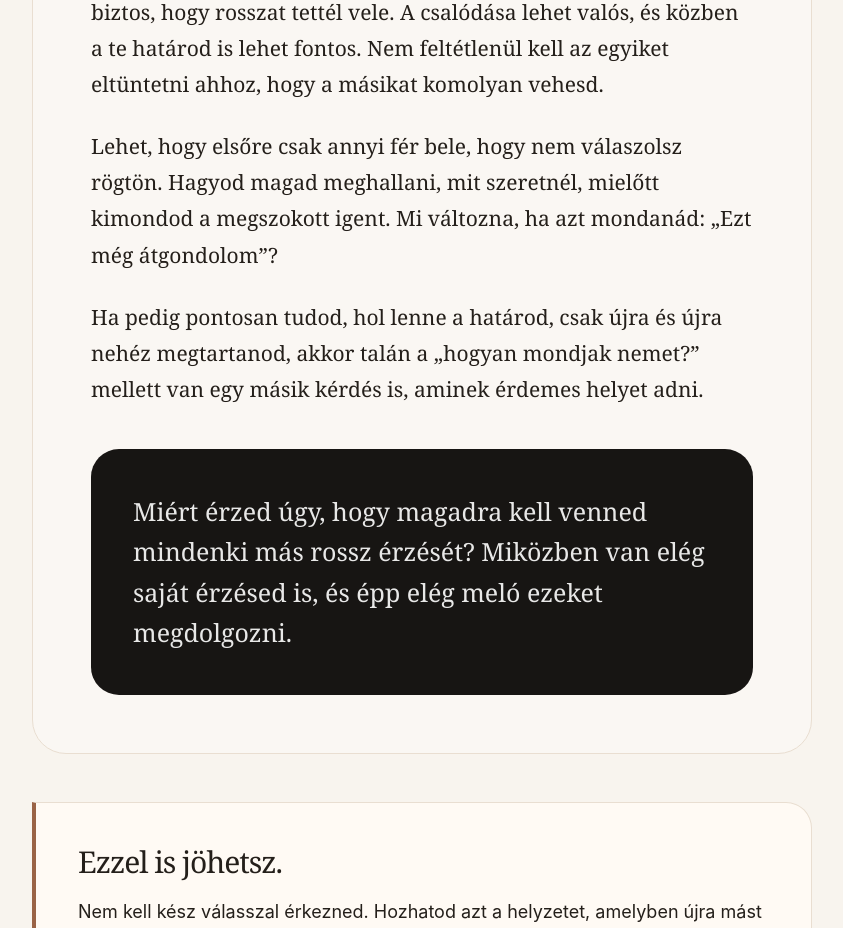
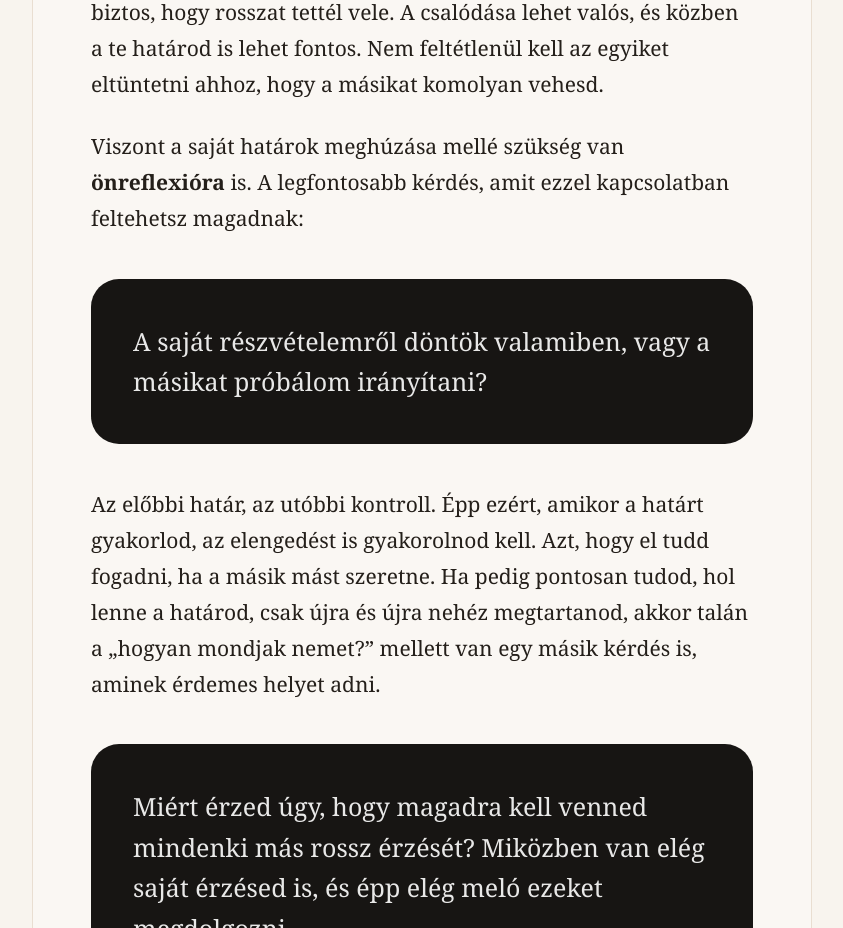
Before and after one commit to aidaszanyi/aidaszanyi-site, a plain HTML site: page irasok/hatarok-meghuzasa-miert-nehez-nemet-mondani.html in a window 1280 px wide. Shown: the part 2120-3048 px from the top of the page, without its empty margins (218-1061 px from the left). Drawn offline with Linux system fonts and the light colour scheme.

Commit message:
cikk módosítás

```diff
--- a/irasok/hatarok-meghuzasa-miert-nehez-nemet-mondani.html
+++ b/irasok/hatarok-meghuzasa-miert-nehez-nemet-mondani.html
@@ -314,8 +314,9 @@
         <p class="article-highlight">Határt húzni sokszor azt is jelenti, hogy megtanulod elviselni: a másiknak esetleg nem tetszik a nemed.</p>
         <p>Mert ha csak olyan határt tudsz megtartani, amit a másik is jóváhagy, mennyi hely marad benne annak, amit te szeretnél?</p>
         <p>Itt jön a kérdés, <strong>hol kezdődik az önzés és hol ér véget az önvédelem?</strong> Nem, nem kell minden helyzetben magadat választanod. Nem, attól még nem vagy önfeladó, hogy néha alkalmazkodsz. És igen, a te határod is lehet indokolatlan, merev vagy bántó. Ezeket is nagyon komolyan kell venni. Közben ott a másik oldal. Attól, hogy valaki csalódik a döntésedben, még nem biztos, hogy rosszat tettél vele. A csalódása lehet valós, és közben a te határod is lehet fontos. Nem feltétlenül kell az egyiket eltüntetni ahhoz, hogy a másikat komolyan vehesd.</p>
-        <p>Lehet, hogy elsőre csak annyi fér bele, hogy nem válaszolsz rögtön. Hagyod magad meghallani, mit szeretnél, mielőtt kimondod a megszokott igent. Mi változna, ha azt mondanád: „Ezt még átgondolom”?</p>
-        <p>Ha pedig pontosan tudod, hol lenne a határod, csak újra és újra nehéz megtartanod, akkor talán a „hogyan mondjak nemet?” mellett van egy másik kérdés is, aminek érdemes helyet adni.</p>
+        <p>Viszont a saját határok meghúzása mellé szükség van <strong>önreflexióra</strong> is. A legfontosabb kérdés, amit ezzel kapcsolatban feltehetsz magadnak:</p>
+		<p class="article-highlight">A saját részvételemről döntök valamiben, vagy a másikat próbálom irányítani?</p>
+        <p>Az előbbi határ, az utóbbi kontroll. Épp ezért, amikor a határt gyakorlod, az elengedést is gyakorolnod kell. Azt, hogy el tudd fogadni, ha a másik mást szeretne. Ha pedig pontosan tudod, hol lenne a határod, csak újra és újra nehéz megtartanod, akkor talán a „hogyan mondjak nemet?” mellett van egy másik kérdés is, aminek érdemes helyet adni.</p>
         <p class="article-question">Miért érzed úgy, hogy magadra kell venned mindenki más rossz érzését? Miközben van elég saját érzésed is, és épp elég meló ezeket megdolgozni.</p>
       </div>
 
```
